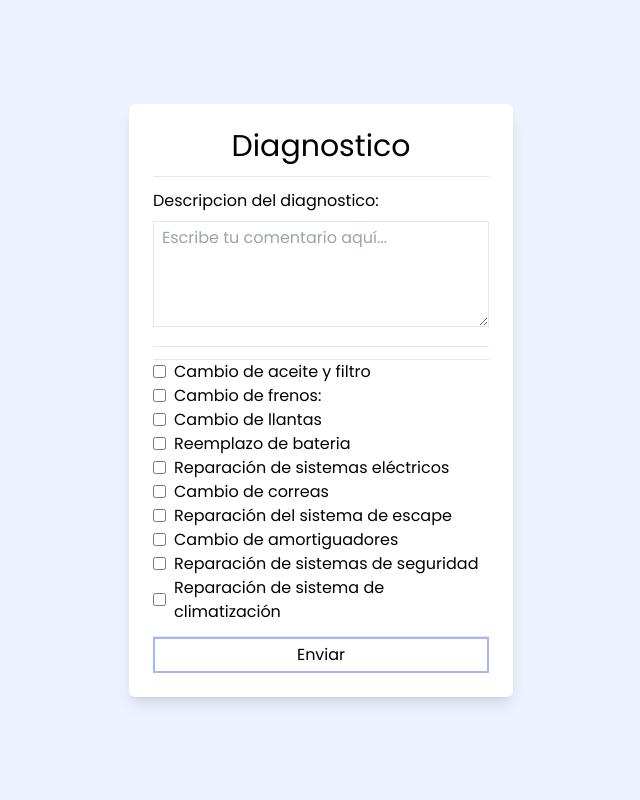
After one commit to Almightytgc/proyectoMecanica2.3, a PHP site: page /project_stages/crearDiagnostico.php in a window 1280 px wide. The commit adds this page. Shown: the whole page, without its empty margins (319-959 px from the left). Run offline with PHP 8.4, Linux system fonts and the light colour scheme; the visitor is signed in with stand-in values (Sample User, id 1); some libraries are stand-ins or nearby versions.

Commit message:
esto está sexo

```diff
--- /dev/null
+++ b/crearDiagnostico.php
@@ -0,0 +1,76 @@
+<?php
+include("util.php");
+session_start();
+protegerHome($_SESSION["idMecanico"]);
+?>
+
+<!DOCTYPE html>
+<html lang="en">
+<head>
+    <meta charset="UTF-8">
+    <meta http-equiv="X-UA-Compatible" content="IE=edge">
+    <meta name="viewport" content="width=device-width, initial-scale=1.0">
+    <title>Document</title>
+    <link rel="stylesheet" href="diagnostico.css">
+    <script src="https://cdn.tailwindcss.com"></script>
+</head>
+<body>
+    <div class="flex justify-center items-center h-screen bg-indigo-50">
+        <div class="w-96 p-6 shadow-lg bg-white rounded-md">
+            <h1 class="text-3xl block text-center">Diagnostico</h1>
+            <hr class="mt-3">
+            <form action="">
+                <div class="mt-3">
+                    <label class="block text-base mb-2" for="desc">Descripcion del diagnostico:</label>
+                    <textarea class="border w-full text-base px-2 py-1 focus:outline-none focus:ring-0 focus:border-gray-600" id="myTextarea" rows="4" cols="50" placeholder="Escribe tu comentario aquí..."></textarea>
+                </div>
+                <hr class="mt-3">
+                <hr class="mt-3">
+                <div class="flex items-center">
+                    <input type="checkbox" id="si" class="form-checkbox">
+                    <label for="myCheckbox" class="ml-2">Cambio de aceite y filtro</label>
+                </div>
+                <div class="flex items-center">
+                    <input type="checkbox" id="si" class="form-checkbox">
+                    <label for="myCheckbox" class="ml-2">Cambio de frenos:</label>
+                </div>
+                <div class="flex items-center">
+                    <input type="checkbox" id="si" class="form-checkbox">
+                    <label for="myCheckbox" class="ml-2">Cambio de llantas</label>
+                </div>
+                <div class="flex items-center">
+                    <input type="checkbox" id="si" class="form-checkbox">
+                    <label for="myCheckbox" class="ml-2">Reemplazo de bateria</label>
+                </div>
+                <div class="flex items-center">
+                    <input type="checkbox" id="si" class="form-checkbox">
+                    <label for="myCheckbox" class="ml-2">Reparación de sistemas eléctricos</label>
+                </div>
+                <div class="flex items-center">
+                    <input type="checkbox" id="si" class="form-checkbox">
+                    <label for="myCheckbox" class="ml-2">Cambio de correas</label>
+                </div>
+                <div class="flex items-center">
+                    <input type="checkbox" id="si" class="form-checkbox">
+                    <label for="myCheckbox" class="ml-2">Reparación del sistema de escape</label>
+                </div>
+                <div class="flex items-center">
+                    <input type="checkbox" id="si" class="form-checkbox">
+                    <label for="myCheckbox" class="ml-2">Cambio de amortiguadores</label>
+                </div>
+                <div class="flex items-center">
+                    <input type="checkbox" id="si" class="form-checkbox">
+                    <label for="myCheckbox" class="ml-2">Reparación de sistemas de seguridad</label>
+                </div>
+                <div class="flex items-center">
+                    <input type="checkbox" id="si" class="form-checkbox">
+                    <label for="myCheckbox" class="ml-2">Reparación de sistema de climatización</label>
+                </div>
+
+                <hr class="mt-3">
+                <button class=" border-2 border-indigo-300 px-5 bg-center py-1 w-full hover:bg-indigo-300 text-black bold" type="submit">Enviar</button>
+            </form>
+        </div>
+    </div>
+</body>
+</html>
--- a/style.css
+++ b/diagnostico.css
@@ -138,8 +138,6 @@ input[type="submit"]:hover{
 
 
 
-
-/* When moving the mouse over the close button */
 .closebtn:hover {
   color: black;
 }
--- a/loginMecanico.php
+++ b/loginMecanico.php
@@ -77,7 +77,7 @@ if(!$_POST){
         <div class="txt_field">
           <input type="text" required name="usuario">
           <span></span>
-          <label>Nombre</label>
+          <label>usuario</label>
         </div>
         <div class="txt_field">
           <input type="password" required name="password">
--- a/util.php
+++ b/util.php
@@ -61,6 +61,17 @@ class Conexion {
 
         return $sentencia;
 
+
+
+    }
+
+
+
+}
+
+function protegerHome($sesion){
+    if(!is_numeric($sesion)){
+        header("location:index.php");
     }
 }
 ?>
```
Also changed, not shown: cerrar.php (added, +10 -0 lines), footer.php (added, +16 -0 lines), home.css (added, +17 -0 lines), indexCliente.php (+7 -1 lines), indexMecanico.php (+62 -2 lines).
